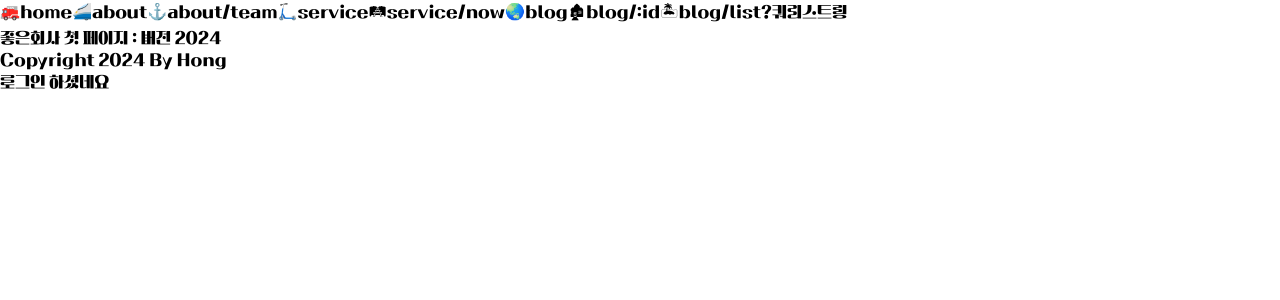
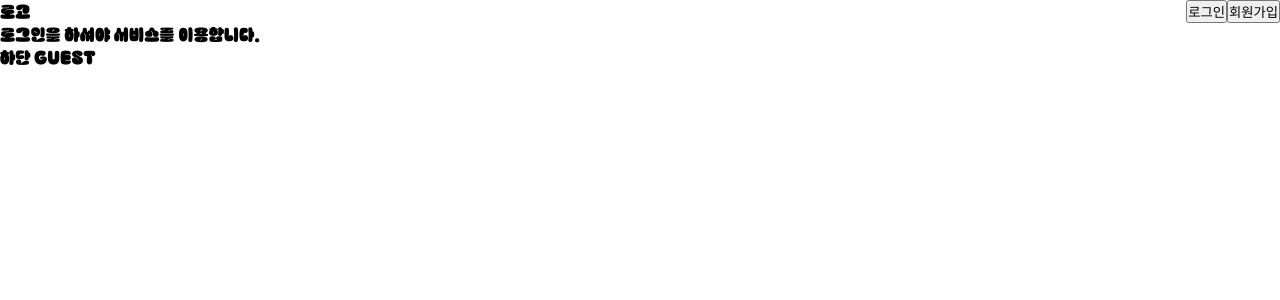
Before and after one commit to jungho-Kang/til-react, a React (Vite) app: page / in a window 1280 px wide. Shown: the top 300 px of the page. Built offline with nearby package versions, Linux system fonts and the light colour scheme.

Commit message:
[docs] Context API의 이해

```diff
--- a/src/App.jsx
+++ b/src/App.jsx
@@ -1,137 +1,108 @@
-import { lazy, Suspense, useState } from "react";
-import { Route, BrowserRouter as Router, Routes } from "react-router-dom";
-import Loading from "./components/Loading";
-const Footer = lazy(() => import("./components/Footer"));
-const Header = lazy(() => import("./components/Header"));
-const NotFound = lazy(() => import("./pages/404"));
-const HomePage = lazy(() => import("./pages/Index"));
-const AboutPage = lazy(() => import("./pages/about/Index"));
-const TeamPage = lazy(() => import("./pages/about/Team"));
-const BlogDetailPage = lazy(() => import("./pages/blog/Detail"));
-const BlogPage = lazy(() => import("./pages/blog/Index"));
-const Layout = lazy(() => import("./pages/blog/Layout"));
-const BlogListPage = lazy(() => import("./pages/blog/List"));
-const ServicePage = lazy(() => import("./pages/service/Index"));
-const NowPage = lazy(() => import("./pages/service/Now"));
+import { useContext } from "react";
+import { UserInfoContext, UserInfoProvider } from "./contexts/UserInfoContext";
 
-// import Footer from "./components/Footer";
-// import Header from "./components/Header";
-// import NotFound from "./pages/404";
-// import HomePage from "./pages/Index";
-// import AboutPage from "./pages/about/Index";
-// import TeamPage from "./pages/about/Team";
-// import BlogDetailPage from "./pages/blog/Detail";
-// import BlogPage from "./pages/blog/Index";
-// import Layout from "./pages/blog/Layout";
-// import BlogListPage from "./pages/blog/List";
-// import ServicePage from "./pages/service/Index";
-// import NowPage from "./pages/service/Now";
+const Header = () => {
+  const { userInfo, setUserInfo } = useContext(UserInfoContext);
+  return (
+    <header>
+      <div style={{ display: "flex", justifyContent: "space-between" }}>
+        <p>로고</p>
+        <nav>
+          {userInfo.userId === "" ? (
+            <div>
+              <button
+                onClick={() => {
+                  setUserInfo({
+                    userId: "hong",
+                    userName: "길동",
+                    userRole: "MEMBER",
+                  });
+                }}
+              >
+                로그인
+              </button>
+              <button onClick={() => {}}>회원가입</button>
+            </div>
+          ) : (
+            <div>
+              <button
+                onClick={() => {
+                  setUserInfo({ userId: "", userName: "", userRole: "GUEST" });
+                }}
+              >
+                로그아웃
+              </button>
+              <button onClick={() => {}}>{userInfo.userName}님 정보수정</button>
+            </div>
+          )}
+        </nav>
+      </div>
+    </header>
+  );
+};
+const Footer = () => {
+  const { userInfo } = useContext(UserInfoContext);
+  return <footer>하단 {userInfo.userRole}</footer>;
+};
+const Main = () => {
+  const { userInfo } = useContext(UserInfoContext);
+  return (
+    <main>
+      {userInfo.userId === "" ? (
+        <div>로그인을 하셔야 서비스를 이용합니다.</div>
+      ) : (
+        <div>
+          <Character />
+          <Friend />
+          <Point />
+          <Map />
+          <FAQ />
+        </div>
+      )}
+    </main>
+  );
+};
 
-// 목 데이터(Mock Data)
-const BlogDatas = [
-  { id: 1, title: "블로그 1", cate: "design", content: "디자인 관련글 1" },
-  { id: 2, title: "블로그 2", cate: "market", content: "마케팅 관련글" },
-  { id: 3, title: "블로그 3", cate: "design", content: "디자인 관련글 2" },
-  { id: 4, title: "블로그 4", cate: "idea", content: "아이디어 관련글" },
-  { id: 5, title: "블로그 5", cate: "design", content: "디자인 관련글 3" },
-];
+const Character = () => {
+  const { userInfo } = useContext(UserInfoContext);
+  return (
+    <div>
+      <div>{userInfo.userName}님 캐릭터 변경 서비스</div>
+      <ChoiceCharacter />
+    </div>
+  );
+};
+const ChoiceCharacter = () => {
+  const { userInfo } = useContext(UserInfoContext);
+  return <div>{userInfo.userName}님 캐릭터 종류 선택 서비스</div>;
+};
+
+const Friend = () => {
+  const { userInfo } = useContext(UserInfoContext);
+  return <div>{userInfo.userName}님 친구관리 서비스</div>;
+};
+const Point = () => {
+  const { userInfo } = useContext(UserInfoContext);
+  return <div>{userInfo.userName}님 포인트 구매 서비스</div>;
+};
+const Map = () => {
+  const { userInfo } = useContext(UserInfoContext);
+  return <div>{userInfo.userName}님 주변 서비스 지도안내 서비스</div>;
+};
+const FAQ = () => {
+  const { userInfo } = useContext(UserInfoContext);
+  return <div>{userInfo.userName}님 고객센터 QA 서비스</div>;
+};
 
 function App() {
-  const [isMember, setIsMember] = useState(true);
   return (
-    <Router>
-      <Header />
-      <main>
-        <Routes>
-          {/* 로딩창 구현.. */}
-          <Route
-            path="/"
-            element={
-              <Suspense fallback={<Loading />}>
-                <HomePage title="좋은회사" year={2024} />
-              </Suspense>
-            }
-          />
-
-          <Route path="/about">
-            <Route
-              index
-              element={
-                <Suspense fallback={<Loading />}>
-                  <AboutPage />
-                </Suspense>
-              }
-            />
-            <Route
-              path="team"
-              element={
-                <Suspense fallback={<Loading />}>
-                  <TeamPage />
-                </Suspense>
-              }
-            />
-          </Route>
-
-          <Route path="/service">
-            <Route
-              index
-              element={
-                <Suspense fallback={<Loading />}>
-                  <ServicePage />
-                </Suspense>
-              }
-            />
-            <Route
-              path="now"
-              element={
-                <Suspense fallback={<Loading />}>
-                  <NowPage />
-                </Suspense>
-              }
-            />
-          </Route>
-
-          <Route
-            path="/blog"
-            element={
-              <Suspense fallback={<Loading />}>
-                <Layout />
-              </Suspense>
-            }
-          >
-            <Route
-              index
-              element={
-                <Suspense fallback={<Loading />}>
-                  <BlogPage data={BlogDatas} />
-                </Suspense>
-              }
-            />
-            <Route
-              path=":id"
-              element={
-                <Suspense fallback={<Loading />}>
-                  <BlogDetailPage />
-                </Suspense>
-              }
-            />
-            <Route
-              path="list"
-              element={
-                <Suspense fallback={<Loading />}>
-                  <BlogListPage />
-                </Suspense>
-              }
-            />
-          </Route>
-        </Routes>
-      </main>
-      <Footer>
-        <p>Copyright 2024 By Hong</p>
-        {isMember ? <p>로그인 하셨네요</p> : <p>로그인 전 입니다</p>}
-      </Footer>
-    </Router>
+    <div>
+      <UserInfoProvider>
+        <Header />
+        <Main />
+        <Footer />
+      </UserInfoProvider>
+    </div>
   );
 }
-
 export default App;
--- /dev/null
+++ b/src/contexts/UserInfoContext.jsx
@@ -0,0 +1,20 @@
+import { createContext, useState } from "react";
+
+// 외부에서 context state를 사용하므로
+export const UserInfoContext = createContext();
+// context에 지정한 범위로 접근해서
+// context에 만들어둔 값 읽기 기능
+// context에 만들어둔 기능 사용기능을 위한 공급자(Provider) 생성
+export const UserInfoProvider = ({ children }) => {
+  const [userInfo, setUserInfo] = useState({
+    userId: "",
+    userName: "",
+    userRole: "GUEST",
+  });
+  // return {값, 기능 목록등...};
+  return (
+    <UserInfoContext.Provider value={{ userInfo, setUserInfo }}>
+      {children}
+    </UserInfoContext.Provider>
+  );
+};
--- a/src/index.css
+++ b/src/index.css
@@ -29,7 +29,7 @@
   font-size: 16px;
 }
 body {
-  font-family: "bbb";
+  font-family: "aaa";
   font-size: var(--font-size-base);
   color: var(--primary-color);
 }
```
Also changed, not shown: 1 other file (tests, documents, lock files or other folders).
